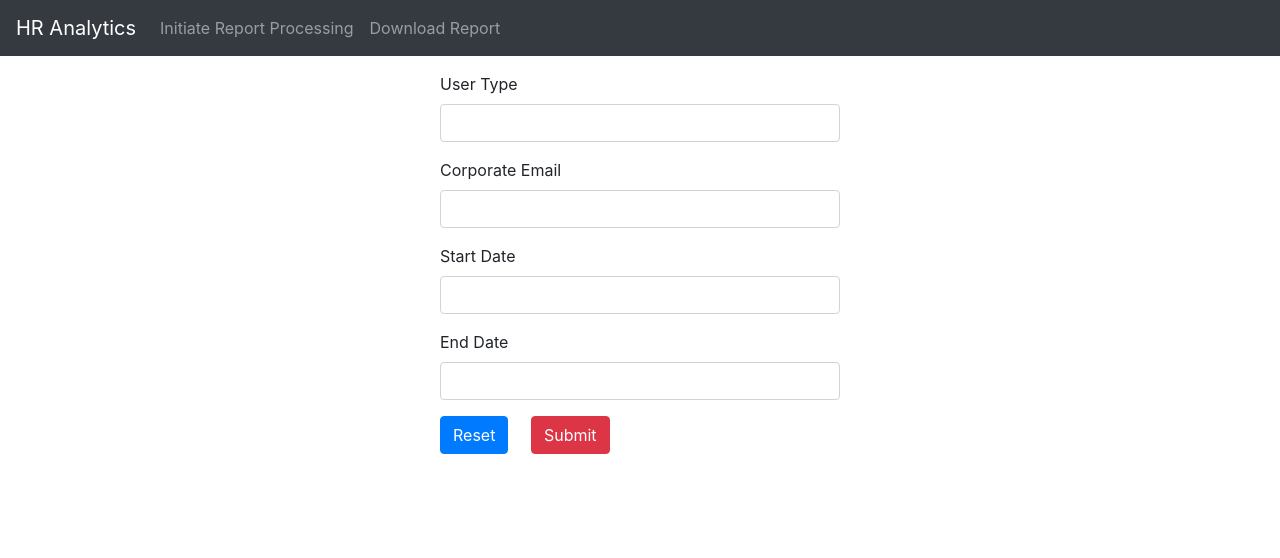
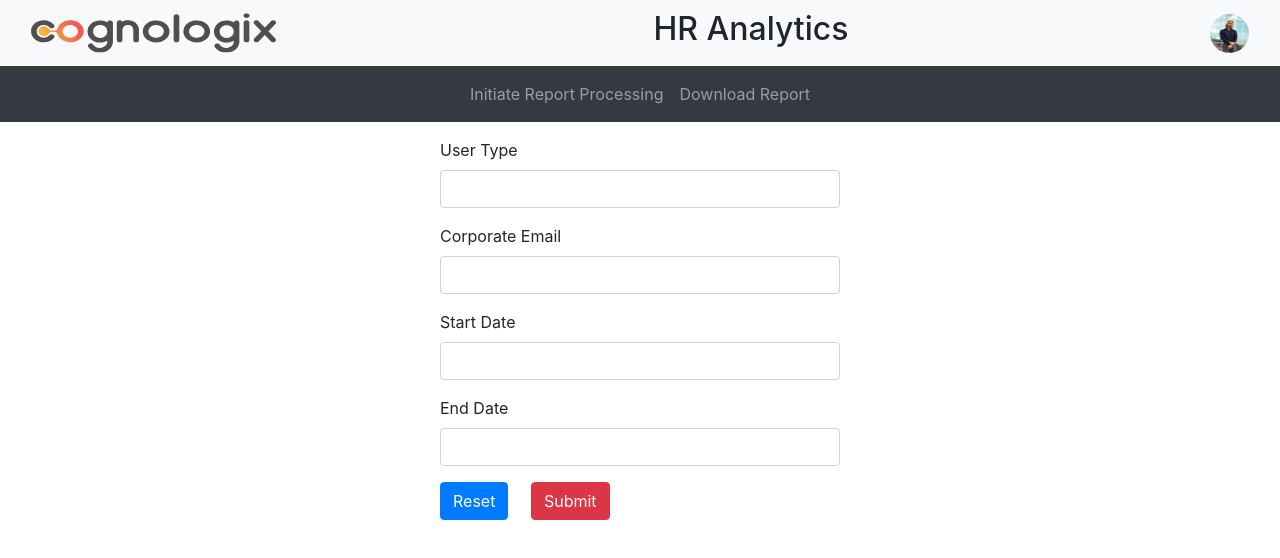
Before and after one commit to avadhut-kore-cognologix/hr-analytics-ui, an Angular app: page /initiate-report-processing in a window 1280 px wide. Shown: the top 558 px of the page. Built offline with nearby package versions, Linux system fonts and the light colour scheme.

Commit message:
Added logo

```diff
--- a/src/app/app.component.css
+++ b/src/app/app.component.css
@@ -0,0 +1,7 @@
+.navbar-profile {
+    width: 39px;
+    height: 39px;
+    flex-shrink: 0;
+    border-radius: 39px;
+    background: url('/assets/images/profile.png'), lightgray 50% / cover no-repeat;
+}
--- a/src/app/app.component.html
+++ b/src/app/app.component.html
@@ -1,7 +1,18 @@
 <div>
+  <nav class="navbar navbar-light bg-light">
+    <div class="container-fluid">
+      <a class="navbar-brand" href="#">
+        <img src="/assets/images/logo.svg">
+      </a>
+      <h2 class="">{{title}}</h2>
+      <a href="#">
+        <img class="navbar-profile" src="/assets/images/profile.png">
+      </a>
+    </div>
+  </nav>
+
   <nav class="navbar navbar-expand navbar-dark bg-dark">
-    <a href="#" class="navbar-brand">{{title}}</a>
-    <div class="navbar-nav mr-auto">
+    <div class="navbar-nav mx-auto">
       <li class="nav-item">
         <a routerLink="initiate-report-processing" class="nav-link">Initiate Report Processing</a>
       </li>
```
Also changed, not shown: src/assets/images/logo.svg (added), src/assets/images/profile.png (added).
